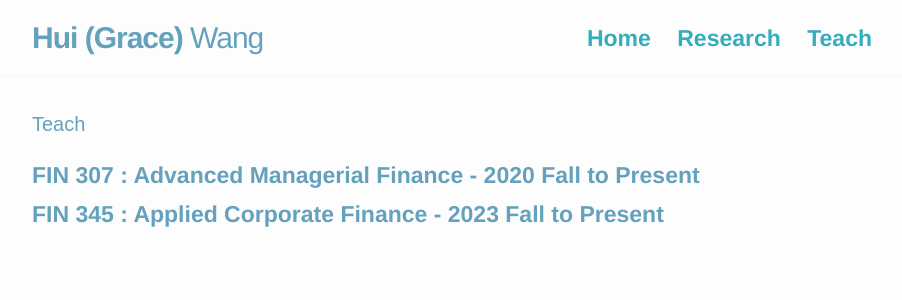
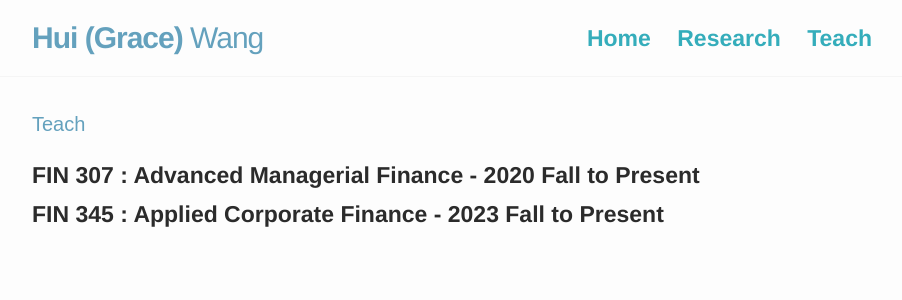
Before and after one commit to huigracewang/homepage, a Jekyll site: the page built from teach.md, in a window 1280 px wide. Shown: the top 300 px of the page, without its empty margins (188-1090 px from the left). Built offline with Jekyll 4.4.1, drawn with Linux system fonts in a browser that asks for light colours.

Commit message:
Update teach.md

```diff
--- a/teach.md
+++ b/teach.md
@@ -6,5 +6,5 @@ slug: /T
 
 <h1 class="page-heading" style="color:#64a1bd">Teach</h1>
 
-<span style="color:#64a1bd"><strong>FIN 307 &#58; Advanced Managerial Finance - 2020 Fall to Present&nbsp;</strong></span><br>
-<span style="color:#64a1bd"><strong>FIN 345 &#58; Applied Corporate Finance - 2023 Fall to Present &nbsp;</strong></span>
+<span style="color:#2b2b2b"><strong>FIN 307 &#58; Advanced Managerial Finance - 2020 Fall to Present&nbsp;</strong></span><br>
+<span style="color:#2b2b2b"><strong>FIN 345 &#58; Applied Corporate Finance - 2023 Fall to Present &nbsp;</strong></span>
```
